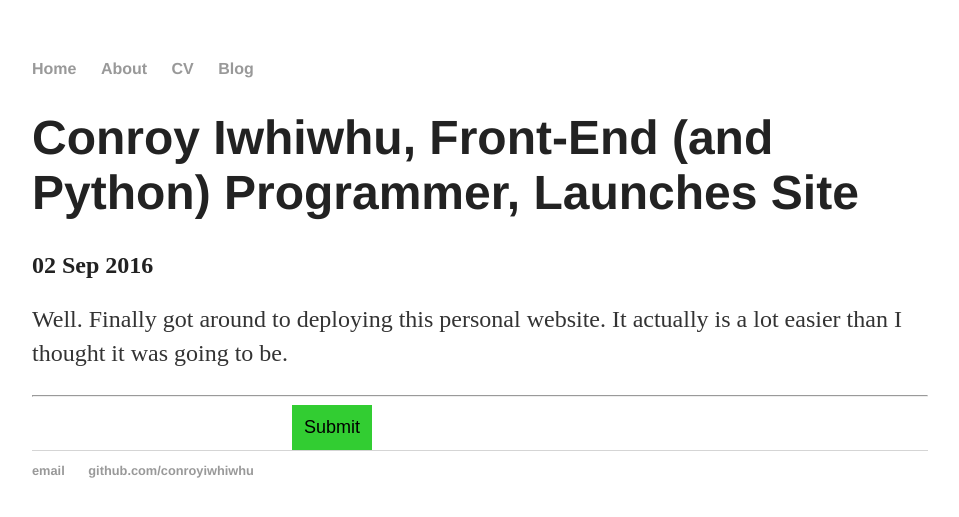
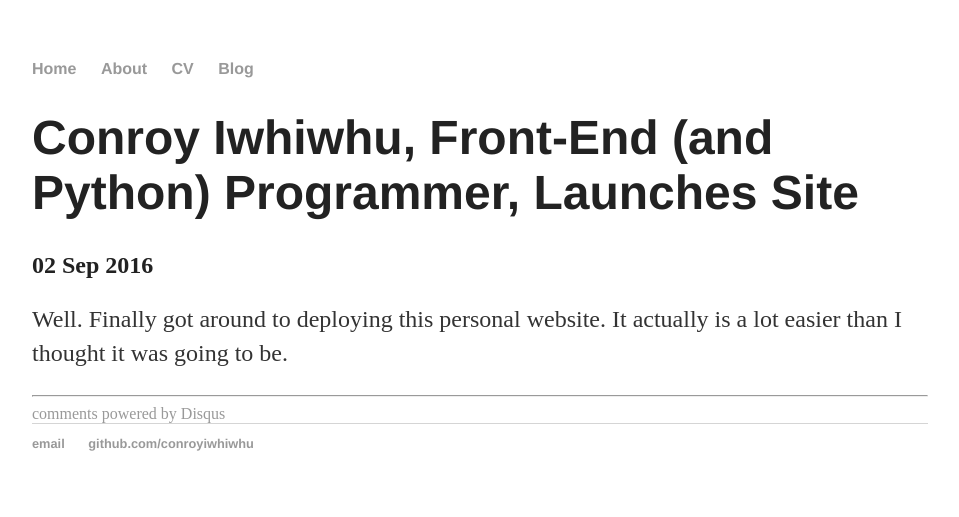
Before and after one commit to conroyiwhiwhu/conroyiwhiwhu.github.io, a Jekyll site: the page built from _posts/2016-09-02-conroy-iwhiwhu-site-launched.md, in a window 1280 px wide. Shown: the top 517 px of the page, without its empty margins (160-1119 px from the left). Built offline with Jekyll 4.4.1, drawn with Linux system fonts in a browser that asks for light colours; comment, search, counter and statistics services are not loaded.

Commit message:
Disqus comment

```diff
--- a/_includes/disqus.html
+++ b/_includes/disqus.html
@@ -1,4 +1,14 @@
 <div id="disqus_thread"></div>
-    <form>
-        <input type="email"> <input type="submit">
-    </form>
+    <script type="text/javascript">
+        /* * * CONFIGURATION VARIABLES: EDIT BEFORE PASTING INTO YOUR WEBPAGE * * */
+        var disqus_shortname = 'conroyiwhiwhu'; // required: replace example with your forum shortname
+
+        /* * * DON'T EDIT BELOW THIS LINE * * */
+        (function() {
+            var dsq = document.createElement('script'); dsq.type = 'text/javascript'; dsq.async = true;
+            dsq.src = '//' + disqus_shortname + '.disqus.com/embed.js';
+            (document.getElementsByTagName('head')[0] || document.getElementsByTagName('body')[0]).appendChild(dsq);
+        })();
+    </script>
+    <noscript>Please enable JavaScript to view the <a href="http://disqus.com/?ref_noscript">comments powered by Disqus.</a></noscript>
+    <a href="http://disqus.com" class="dsq-brlink">comments powered by <span class="logo-disqus">Disqus</span></a>
```
